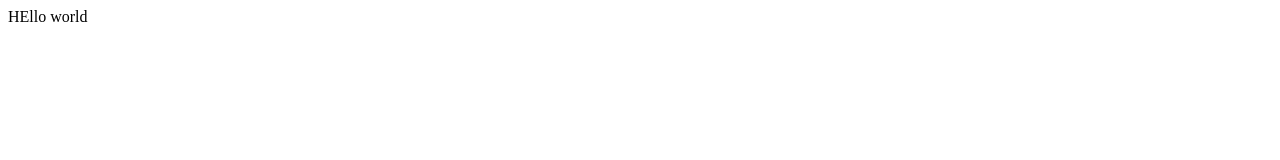
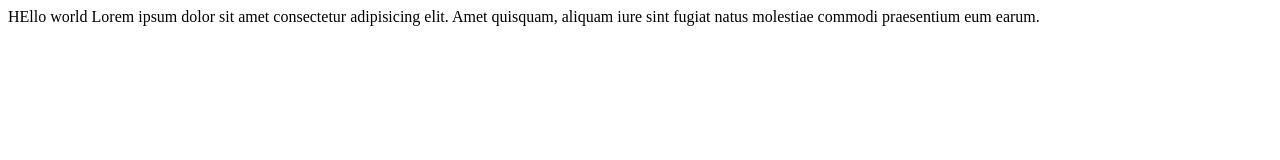
Before and after one commit to vikas965/gitcheck, a plain HTML site: page paltech.html in a window 1280 px wide. Drawn offline with Linux system fonts and the light colour scheme.

Commit message:
adding to develop branch

```diff
--- a/paltech.html
+++ b/paltech.html
@@ -7,5 +7,6 @@
 </head>
 <body>
     HEllo world
+    Lorem ipsum dolor sit amet consectetur adipisicing elit. Amet quisquam, aliquam iure sint fugiat natus molestiae commodi praesentium eum earum.
 </body>
 </html>
```
